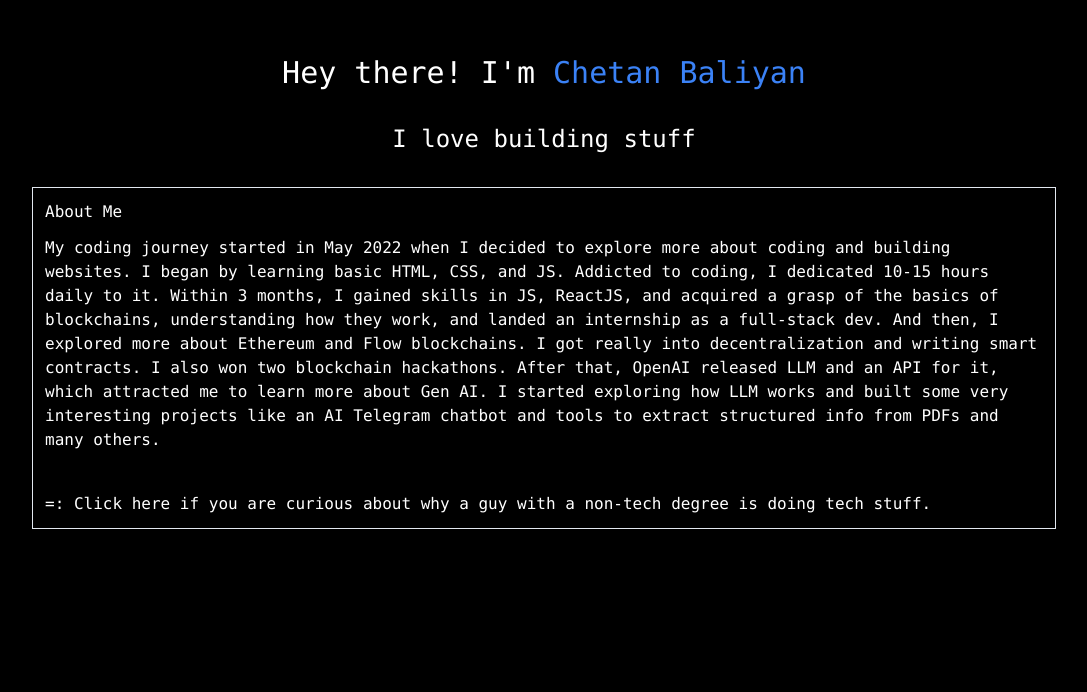
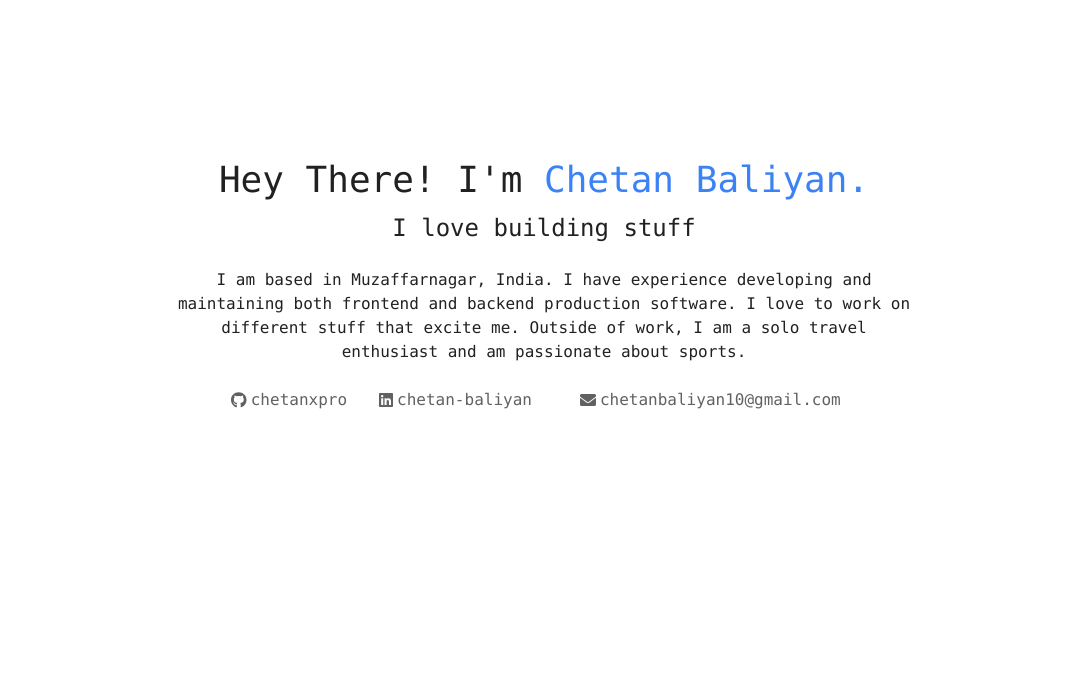
Before and after one commit to ChetanXpro/chetan-portfolio, a Next.js app: page / in a window 1280 px wide. Shown: the part 108-800 px from the top of the page, without its empty margins (96-1183 px from the left). Built offline with nearby package versions, Linux system fonts and the light colour scheme.

Commit message:
Update global styles and add Hero component

```diff
--- a/src/app/globals.css
+++ b/src/app/globals.css
@@ -1,6 +1,12 @@
 @tailwind base;
 @tailwind components;
 @tailwind utilities;
+
+
+body {
+  font-family: "Roboto", sans-serif;
+}
+
 
 @layer base {
   :root {
--- a/src/app/page.tsx
+++ b/src/app/page.tsx
@@ -3,10 +3,12 @@ import Projects from "@/pages/Projects";
 import Image from "next/image";
 import Project from "./projects/page";
 import Achievement from "@/pages/Achievement";
+import Hero from "@/pages/Hero";
 
 export default function Home() {
   return (
-    <main className="flex bg-black text-white font-mono gap-20 min-h-screen flex-col    items-center   ">
+    <main className="flex bg-white  text-[#212121] font-mono gap-20 min-h-screen flex-col    items-center   ">
+      <Hero />
       <About />
       <Achievement />
       <Project />
--- a/src/pages/About.tsx
+++ b/src/pages/About.tsx
@@ -3,20 +3,19 @@
 import React from "react";
 
 const About = () => {
-  const [showWhyNonTech, setShowWhyNonTech] = React.useState(false);
   return (
     <div className=" items-center justify-center w-full flex flex-col min-h-screen ">
-      <div className=" min-h-screen w-[100%] flex gap-8 justify-center flex-col items-center ">
+      <div className=" min-h-screen w-[100%] flex gap-3 justify-center flex-col items-center ">
         <h1 className="text-3xl">
-          Hey there! I&apos;m{" "}
-          <span className="text-blue-500">Chetan Baliyan</span>
+          Hey There! I&apos;m{" "}
+          <span className="text-blue-500">Chetan Baliyan.</span>
         </h1>
         <h3 className="text-2xl">I love building stuff</h3>
 
-        <div className="  gap-3 flex flex-col p-3 border w-[80%]">
-          <h1 className="text-base">About Me</h1>
+        <div className="  gap-3 flex flex-col items-center p-3  w-[80%]">
+          {/* <h1 className="text-base">Abo</h1> */}
           <div className="gap-10 flex flex-col">
-            <p className="text-base">
+            <p className="text-base text-center">
               My coding journey started in May 2022 when I decided to explore
               more about coding and building websites. I began by learning basic
               HTML, CSS, and JS. Addicted to coding, I dedicated 10-15 hours
@@ -31,28 +30,6 @@ const About = () => {
               like an AI Telegram chatbot and tools to extract structured info
               from PDFs and many others.
             </p>
-
-            <p
-              className="cursor-pointer m"
-              onClick={() => {
-                setShowWhyNonTech(!showWhyNonTech);
-              }}
-            >
-              =: Click here if you are curious about why a guy with a non-tech
-              degree is doing tech stuff.
-            </p>
-
-            {showWhyNonTech && (
-              <p>
-                From a young age, I was very interested in computers and their
-                languages. However, my greater passion was cricket, so I
-                didn&apos;t focus much on learning computers. I played cricket
-                at different levels, investing a lot of time in it. I chose an
-                easier, non-tech course in college, but, in the end, I had to
-                leave it due to some personal reasons. So, I thought, &apos;Now
-                what?&apos; That&apos;s when I decided to get into Tech.
-              </p>
-            )}
           </div>
         </div>
       </div>
--- /dev/null
+++ b/src/pages/Hero.tsx
@@ -0,0 +1,119 @@
+"use client";
+
+import React from "react";
+
+const Hero = () => {
+  return (
+    <div className=" items-center justify-center w-full flex flex-col min-h-screen ">
+      <div className=" min-h-screen w-[100%] flex gap-3 justify-center flex-col items-center ">
+        <h1 className="text-4xl">
+          Hey There! I&apos;m{" "}
+          <span className="text-blue-500">Chetan Baliyan.</span>
+        </h1>
+        <h3 className="text-2xl">I love building stuff</h3>
+
+        <div className="  gap-3 flex flex-col items-center p-3  w-[60%]">
+          {/* <h1 className="text-base">Abo</h1> */}
+          <div className="gap-10 flex flex-col">
+            <p className="text-base text-center">
+              I am based in Muzaffarnagar, India. I have experience developing
+              and maintaining both frontend and backend production software. I
+              love to work on different stuff that excite me. Outside of work, I
+              am a solo travel enthusiast and am passionate about sports.
+            </p>
+          </div>
+        </div>
+        <div className="flex items-center mb-3 text-[#616161] justify-center">
+          <a
+            href="https://github.com/chetanXpro"
+            target="_blank"
+            className="text-icon-link text-link mx-2"
+          >
+            <div className=" flex gap-1 items-center">
+              <svg
+                aria-hidden="true"
+                focusable="false"
+                data-prefix="fab"
+                data-icon="github"
+                role="img"
+                xmlns="http://www.w3.org/2000/svg"
+                viewBox="0 0 496 512"
+                className="h-4"
+              >
+                <path
+                  fill="currentColor"
+                  d="M165.9 397.4c0 2-2.3 3.6-5.2 3.6-3.3.3-5.6-1.3-5.6-3.6 0-2 2.3-3.6 5.2-3.6 3-.3 5.6 1.3 5.6 3.6zm-31.1-4.5c-.7 2 1.3 4.3 4.3 4.9 2.6 1 5.6 0 6.2-2s-1.3-4.3-4.3-5.2c-2.6-.7-5.5.3-6.2 2.3zm44.2-1.7c-2.9.7-4.9 2.6-4.6 4.9.3 2 2.9 3.3 5.9 2.6 2.9-.7 4.9-2.6 4.6-4.6-.3-1.9-3-3.2-5.9-2.9zM244.8 8C106.1 8 0 113.3 0 252c0 110.9 69.8 205.8 169.5 239.2 12.8 2.3 17.3-5.6 17.3-12.1 0-6.2-.3-40.4-.3-61.4 0 0-70 15-84.7-29.8 0 0-11.4-29.1-27.8-36.6 0 0-22.9-15.7 1.6-15.4 0 0 24.9 2 38.6 25.8 21.9 38.6 58.6 27.5 72.9 20.9 2.3-16 8.8-27.1 16-33.7-55.9-6.2-112.3-14.3-112.3-110.5 0-27.5 7.6-41.3 23.6-58.9-2.6-6.5-11.1-33.3 2.6-67.9 20.9-6.5 69 27 69 27 20-5.6 41.5-8.5 62.8-8.5s42.8 2.9 62.8 8.5c0 0 48.1-33.6 69-27 13.7 34.7 5.2 61.4 2.6 67.9 16 17.7 25.8 31.5 25.8 58.9 0 96.5-58.9 104.2-114.8 110.5 9.2 7.9 17 22.9 17 46.4 0 33.7-.3 75.4-.3 83.6 0 6.5 4.6 14.4 17.3 12.1C428.2 457.8 496 362.9 496 252 496 113.3 383.5 8 244.8 8zM97.2 352.9c-1.3 1-1 3.3.7 5.2 1.6 1.6 3.9 2.3 5.2 1 1.3-1 1-3.3-.7-5.2-1.6-1.6-3.9-2.3-5.2-1zm-10.8-8.1c-.7 1.3.3 2.9 2.3 3.9 1.6 1 3.6.7 4.3-.7.7-1.3-.3-2.9-2.3-3.9-2-.6-3.6-.3-4.3.7zm32.4 35.6c-1.6 1.3-1 4.3 1.3 6.2 2.3 2.3 5.2 2.6 6.5 1 1.3-1.3.7-4.3-1.3-6.2-2.2-2.3-5.2-2.6-6.5-1zm-11.4-14.7c-1.6 1-1.6 3.6 0 5.9 1.6 2.3 4.3 3.3 5.6 2.3 1.6-1.3 1.6-3.9 0-6.2-1.4-2.3-4-3.3-5.6-2z"
+                  className=""
+                ></path>
+              </svg>
+              <p data-v-41a1427e="" className="text-icon-link-name">
+                chetanxpro
+              </p>
+            </div>
+          </a>
+          <a
+            data-v-41a1427e=""
+            data-v-26e26f8f=""
+            href="https://www.linkedin.com/in/chetan-baliyan/"
+            target="_blank"
+            className="flex gap-1 items-center mx-3"
+          >
+            <div data-v-41a1427e="" className="flex gap-1 items-center mx-3">
+              <svg
+                data-v-41a1427e=""
+                aria-hidden="true"
+                focusable="false"
+                data-prefix="fab"
+                data-icon="linkedin"
+                role="img"
+                xmlns="http://www.w3.org/2000/svg"
+                viewBox="0 0 448 512"
+                className="h-4"
+              >
+                <path
+                  fill="currentColor"
+                  d="M416 32H31.9C14.3 32 0 46.5 0 64.3v383.4C0 465.5 14.3 480 31.9 480H416c17.6 0 32-14.5 32-32.3V64.3c0-17.8-14.4-32.3-32-32.3zM135.4 416H69V202.2h66.5V416zm-33.2-243c-21.3 0-38.5-17.3-38.5-38.5S80.9 96 102.2 96c21.2 0 38.5 17.3 38.5 38.5 0 21.3-17.2 38.5-38.5 38.5zm282.1 243h-66.4V312c0-24.8-.5-56.7-34.5-56.7-34.6 0-39.9 27-39.9 54.9V416h-66.4V202.2h63.7v29.2h.9c8.9-16.8 30.6-34.5 62.9-34.5 67.2 0 79.7 44.3 79.7 101.9V416z"
+                  className=""
+                ></path>
+              </svg>
+              <p data-v-41a1427e="" className="text-icon-link-name">
+                chetan-baliyan
+              </p>
+            </div>
+          </a>
+
+          <a
+            href="mailto:chetanbaliyan10@gmail.com"
+            target="_blank"
+            className="text-icon-link text-link mx-3"
+          >
+            <div data-v-41a1427e="" className="flex gap-1 items-center mx-3">
+              <svg
+                data-v-41a1427e=""
+                aria-hidden="true"
+                focusable="false"
+                data-prefix="fas"
+                data-icon="envelope"
+                role="img"
+                xmlns="http://www.w3.org/2000/svg"
+                viewBox="0 0 512 512"
+                className="h-4"
+              >
+                <path
+                  fill="currentColor"
+                  d="M502.3 190.8c3.9-3.1 9.7-.2 9.7 4.7V400c0 26.5-21.5 48-48 48H48c-26.5 0-48-21.5-48-48V195.6c0-5 5.7-7.8 9.7-4.7 22.4 17.4 52.1 39.5 154.1 113.6 21.1 15.4 56.7 47.8 92.2 47.6 35.7.3 72-32.8 92.3-47.6 102-74.1 131.6-96.3 154-113.7zM256 320c23.2.4 56.6-29.2 73.4-41.4 132.7-96.3 142.8-104.7 173.4-128.7 5.8-4.5 9.2-11.5 9.2-18.9v-19c0-26.5-21.5-48-48-48H48C21.5 64 0 85.5 0 112v19c0 7.4 3.4 14.3 9.2 18.9 30.6 23.9 40.7 32.4 173.4 128.7 16.8 12.2 50.2 41.8 73.4 41.4z"
+                  className=""
+                ></path>
+              </svg>
+              <p data-v-41a1427e="" className="text-icon-link-name">
+                chetanbaliyan10@gmail.com
+              </p>
+            </div>
+          </a>
+        </div>
+      </div>
+    </div>
+  );
+};
+
+export default Hero;
```
